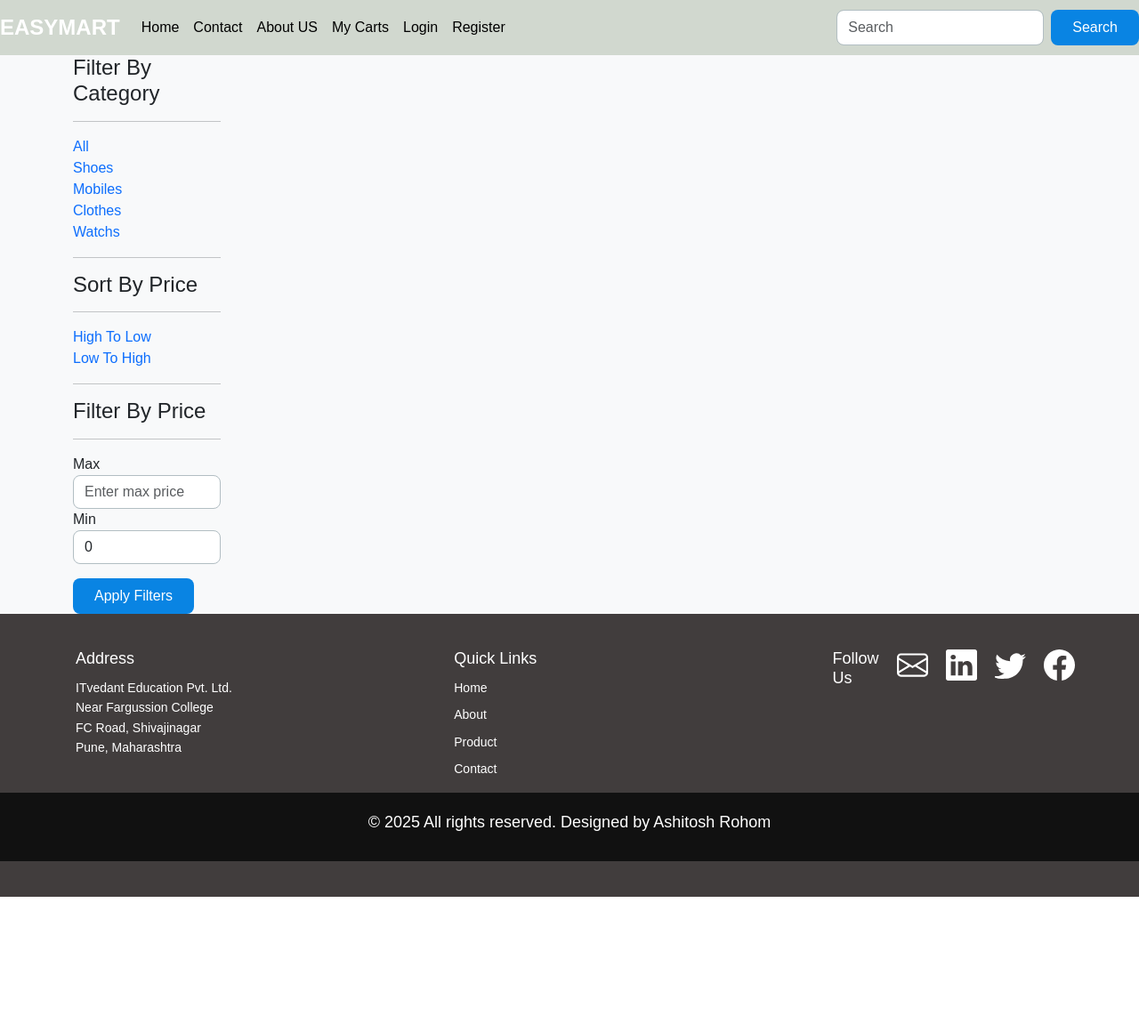
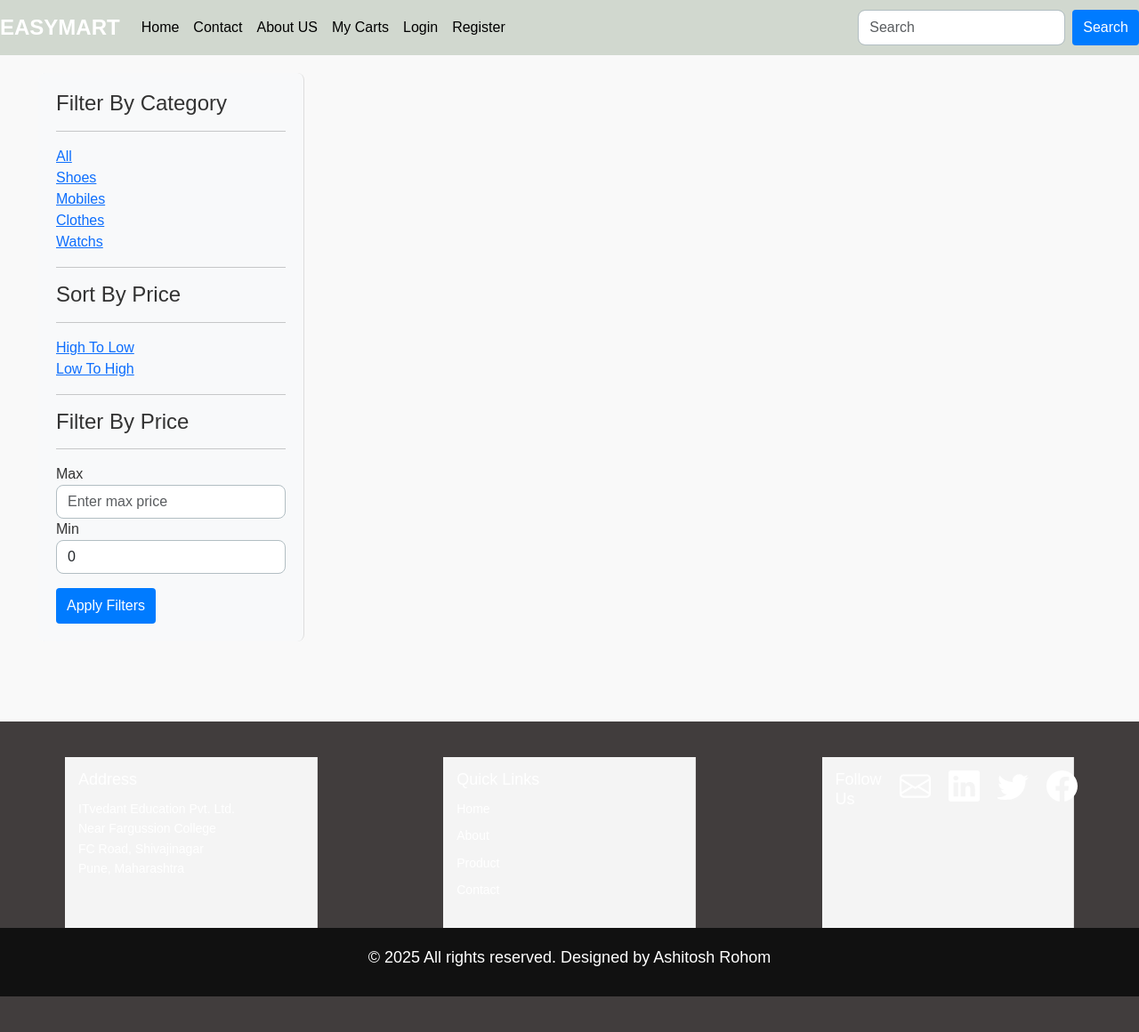
Before and after one commit to ashurohom/E-Commerce-Website, a Django app: page / in a window 1280 px wide. Shown: the whole page at 89% size. Before the commit the page ends 1008 px from the top, so only its background shows below. Run offline with Django 5.2, Linux system fonts and the light colour scheme; data that the repository does not hold is empty; some libraries are stand-ins or nearby versions.

Commit message:
update index style

```diff
--- a/ecom/myapp/views.py
+++ b/ecom/myapp/views.py
@@ -253,7 +253,7 @@ def placeorder(request):
 
         order = Order.objects.create(order_id=oid,user_id=i.userid,p_id=i.pid,amt=totalamt,qty=i.qty)
         order.save()
-    carts.delete()
+    # carts.delete()
     return redirect('/fetchorder')
 
 
--- a/ecom/static/CSS/style.css
+++ b/ecom/static/CSS/style.css
@@ -1,158 +1,127 @@
-/* General Styling */
+/* General Reset */
+* {
+    margin: 0;
+    padding: 0;
+    box-sizing: border-box;
+}
+
+/* Body Styling */
 body {
     font-family: Arial, sans-serif;
     background-color: #f9f9f9;
     color: #333;
-    margin: 0;
-    padding: 0;
 }
 
 /* Container Styling */
 .container {
-    margin-top: 20px;
+    margin: 20px auto;
+    max-width: 1200px;
+    padding: 0 15px;
 }
 
-/* Sidebar Styling */
-.col-md-2 h4 {
-    color: #007bff;
-    font-weight: bold;
+/* Column Styling */
+.col-md-3 {
+    background-color: #f4f4f4;
+    border-right: 1px solid #ddd;
+    padding: 15px;
 }
 
-.col-md-2 hr {
-    border: 1px solid #ddd;
+.col-md-10 {
+    padding: 15px;
 }
 
-.col-md-2 ul li {
-    margin: 10px 0;
+/* Unique Classes */
+.unique-style-1 {
+    background: #f8f9fa;
+    border-radius: 8px;
+    padding: 20px;
 }
 
-.col-md-2 ul li a {
-    text-decoration: none;
-    color: #555;
-    transition: color 0.3s ease;
+.unique-style-2 .row {
+    display: flex;
+    flex-wrap: wrap;
+    gap: 20px;
 }
 
-.col-md-2 ul li a:hover {
-    color: #007bff;
+/* Card Styling */
+.cardbody {
+    flex: 0 0 calc(25% - 15px); /* Four cards per row on larger screens */
+
 }
 
-/* Filter Form Styling */
-.form-group label {
-    font-weight: bold;
-    color: #555;
+.card {
+    border: 1px solid #ddd;
+    border-radius: 8px;
+    overflow: hidden;
+    background-color: #fff;
+    box-shadow: 0 2px 5px rgba(0, 0, 0, 0.1);
+    transition: transform 0.3s;
+
 }
 
-.form-control {
-    border-radius: 5px;
-    border: 1px solid #ddd;
+.card:hover {
+    transform: scale(1.05);
+}
+
+.card-img-top {
+    object-fit: cover;
+    width: 100%;
+    height: 200px;
+}
+
+.card-body {
+    padding: 15px;
+}
+
+.card-title {
+    font-size: 1.2rem;
+    margin-bottom: 10px;
+    font-weight: bolder;
+    color: red;
+    font-family: 'Segoe UI', Tahoma, Geneva, Verdana, sans-serif;
+}
+
+.card-text {
+    margin-bottom: 10px;
+    font-size: 0.9rem;
+    color: #333;
 }
 
 .btn-primary {
     background-color: #007bff;
-    border: none;
-    padding: 10px 20px;
-    font-size: 14px;
-    transition: background-color 0.3s ease;
+    border-color: #007bff;
+    color: #fff;
+    text-decoration: none;
+    padding: 8px 12px;
+    border-radius: 4px;
+    transition: background-color 0.3s;
 }
 
 .btn-primary:hover {
     background-color: #0056b3;
 }
 
-/* Card Body Section */
-.cardbody {
-    padding: 15px;
+/* Responsive Design */
+@media (max-width: 992px) {
+    .col-md-2 {
+        display: none; /* Hide the filter sidebar on smaller screens */
+    }
+    .col-md-10 {
+        width: 100%;
+    }
+    .cardbody {
+        flex: 0 0 calc(33.33% - 20px); /* Three cards per row on medium screens */
+    }
 }
 
-.card {
-    border: 1px solid #ddd;
-    border-radius: 8px;
-    overflow: hidden;
-    transition: transform 0.3s ease, box-shadow 0.3s ease;
-    background-color: #fff;
-    margin-bottom: 20px;
-    height: 100%;
-}
-
-.card:hover {
-    transform: scale(1.05);
-    box-shadow: 0 8px 16px rgba(0, 0, 0, 0.2);
-}
-
-.card-img-top {
-    width: 50%;
-    height: 100px; /* Adjust height for consistent card design */
-    object-fit: cover;
-    border-bottom: 1px solid #ddd;
-}
-
-.card-body {
-    padding: 15px;
-    text-align: center;
-}
-
-.card-title {
-    font-size: 18px;
-    color: #007bff;
-    margin-bottom: 10px;
-}
-
-.card-title:hover {
-    color: #0056b3;
-    text-decoration: underline;
-}
-
-.card-text {
-    font-size: 14px;
-    color: #555;
-    margin-bottom: 10px;
-}
-
-.card-text strong {
-    color: #000;
-}
-
-.card-text del {
-    color: #999;
-}
-
-.btn {
-    background-color: #007bff;
-    color: #fff;
-    border: none;
-    padding: 10px 15px;
-    border-radius: 5px;
-    font-size: 14px;
-    transition: background-color 0.3s ease;
-}
-
-.btn:hover {
-    background-color: #0056b3;
-    color: #fff;
-}
-
-/* Responsive Design */
 @media (max-width: 768px) {
-    .col-md-2 {
-        display: none; /* Hide the sidebar on smaller screens */
-    }
-
-    .col-md-10 {
-        flex: 0 0 100%;
-        max-width: 100%;
-    }
-
-    .card-img-top {
-        height: 150px; /* Adjust image height for smaller screens */
+    .cardbody {
+        flex: 0 0 calc(50% - 20px); /* Two cards per row on smaller screens */
     }
 }
 
 @media (max-width: 576px) {
-    .card {
-        margin-bottom: 15px;
-    }
-
-    .card-body {
-        padding: 10px;
+    .cardbody {
+        flex: 0 0 100%; /* Single card per row on extra small screens */
     }
 }
--- a/ecom/template/base.html
+++ b/ecom/template/base.html
@@ -5,14 +5,15 @@
 {% block header %}
     <link rel="stylesheet" href="{% static 'CSS/header.css' %}">
     <link rel="stylesheet" href="{% static 'CSS/footer.css' %}">
+    <link rel="stylesheet" href="{% static 'CSS/style.css' %}">
 
-    <link rel="stylesheet" href="{% static 'css/register.css'%}">
-    <link rel="stylesheet" href="{% static 'css/ulogin.css'%}">
-    <link rel="stylesheet" href="{% static 'css/product.css'%}">
-    <link rel="stylesheet" href="{% static 'css/cart.css'%}">
-    <link rel="stylesheet" href="{% static 'css/cust_details.css'%}">
-    <link rel="stylesheet" href="{% static 'css/about.css'%}">
-    <link rel="stylesheet" href="{% static 'css/placed_order.css'%}">
+    {% comment %} <link rel="stylesheet" href="{% static 'css/register.css'%}"> {% endcomment %}
+    {% comment %} <link rel="stylesheet" href="{% static 'css/ulogin.css'%}"> {% endcomment %}
+    {% comment %} <link rel="stylesheet" href="{% static 'css/product.css'%}"> {% endcomment %}
+    {% comment %} <link rel="stylesheet" href="{% static 'css/cart.css'%}"> {% endcomment %}
+    {% comment %} <link rel="stylesheet" href="{% static 'css/cust_details.css'%}"> {% endcomment %}
+    {% comment %} <link rel="stylesheet" href="{% static 'css/about.css'%}"> {% endcomment %}
+    {% comment %} <link rel="stylesheet" href="{% static 'css/placed_order.css'%}"> {% endcomment %}
 {% endblock header %}
 
 {% block body %}
--- a/ecom/template/index.html
+++ b/ecom/template/index.html
@@ -2,13 +2,13 @@
 {% load static %}
 
 {% block body %}
-<link rel="stylesheet" href="{% static 'css/styles.css'%}">
+<link rel="stylesheet" href="{% static 'css/style.css'%}">
 {% endblock body %}
 
 {% block main %}
 <div class="container">
     <div class="row">
-        <div class="col-md-2">
+        <div class="col-md-3 unique-style-1">
             <h4>Filter By Category</h4>
             <hr>
             <ul class="list-unstyled">
@@ -43,7 +43,7 @@
             </form>
         </div>
 
-        <div class="col-md-10">
+        <div class="col-md-10 unique-style-2">
           <div class="container">
             <div class="row">
 
```
